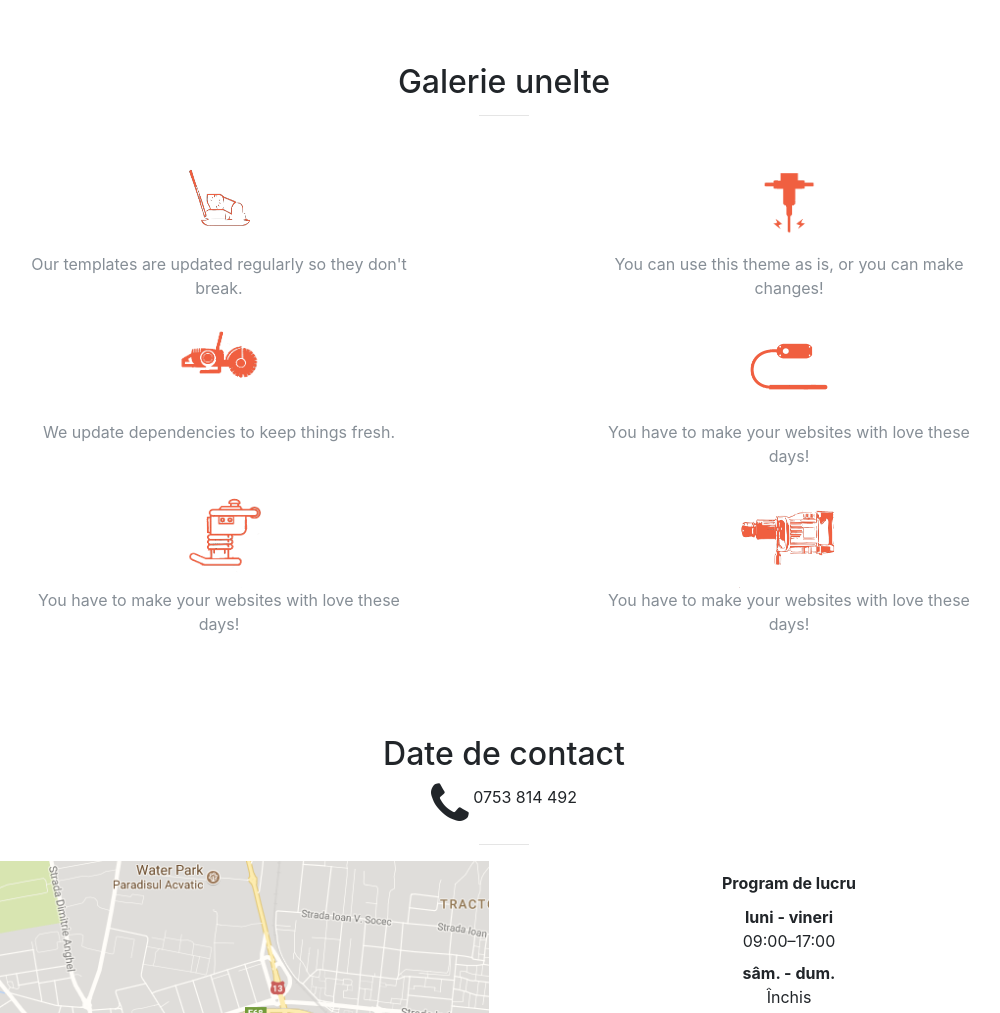
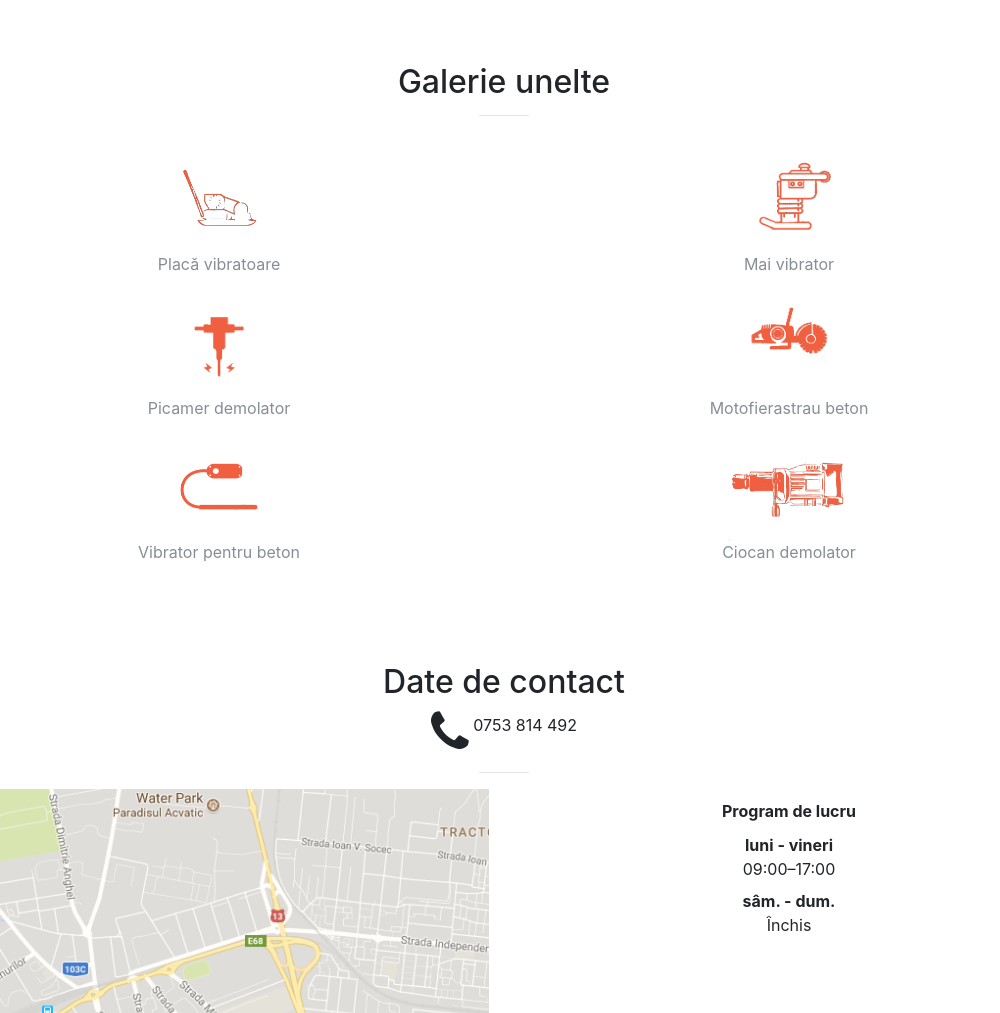
Before and after one commit to vlad2689/magazin-scule, a website with bundled scripts: page index.html in a window 1280 px wide. Shown: the part 900-1913 px from the top of the page, without its empty margins (136-1136 px from the left). Built offline with nearby package versions, Linux system fonts and the light colour scheme.

```diff
--- a/index.html
+++ b/index.html
@@ -119,44 +119,50 @@
         <div class="row">
           <div class="col-lg-6 col-md-6 text-center">
             <div class="service-box">
-              <img src="img/icons/plate-final.png" class="tool-icon" />
+              <img src="img/icons/plate-final.png" class="tool-icon plate" />
               <p class="text-muted">
-                Our templates are updated regularly so they don't break.</p>
+                Placă vibratoare
+              </p>
+            </div>
+          </div>
+          <div class="col-lg-6 col-md-6 text-center">
+            <div class="service-box">
+              <img src="img/icons/rammer-icon-final.png" class="tool-icon" />
+              <p class="text-muted">
+                Mai vibrator
+              </p>
             </div>
           </div>
           <div class="col-lg-6 col-md-6 text-center">
             <div class="service-box">
               <img src="img/icons/jack-final.png" class="tool-icon" />
               <p class="text-muted">
-                You can use this theme as is, or you can make changes!</p>
+                Picamer demolator
+              </p>
             </div>
           </div>
           <div class="col-lg-6 col-md-6 text-center">
             <div class="service-box">
-              <img src="img/icons/saw-icon-final.png" class="tool-icon" />
+              <img src="img/icons/saw-icon-final.png" class="tool-icon saw" />
               <p class="text-muted">
-                We update dependencies to keep things fresh.</p>
+                Motofierastrau beton
+              </p>
             </div>
           </div>
           <div class="col-lg-6 col-md-6 text-center">
             <div class="service-box">
               <img src="img/icons/vibrator-icon-final.png" class="tool-icon" />
               <p class="text-muted">
-                You have to make your websites with love these days!</p>
-            </div>
-          </div>
-          <div class="col-lg-6 col-md-6 text-center">
-            <div class="service-box">
-              <img src="img/icons/rammer-icon-final.png" class="tool-icon" />
-              <p class="text-muted">
-                You have to make your websites with love these days!</p>
+                Vibrator pentru beton
+              </p>
             </div>
           </div>
           <div class="col-lg-6 col-md-6 text-center">
             <div class="service-box">
               <img src="img/icons/hammer-final2.png" class="tool-icon hammer" />
               <p class="text-muted">
-                You have to make your websites with love these days!</p>
+                Ciocan demolator
+              </p>
             </div>
           </div>
         </div>
--- a/scss/_custom.scss
+++ b/scss/_custom.scss
@@ -32,8 +32,13 @@
     height: 100px;
 
     &.hammer {
+      width: 120px;
       height: 80px;
       margin-top: 20px;
     }
+
+    &.plate {
+      width: 120px;
+    }
   }
 }
--- a/scss/_masthead.scss
+++ b/scss/_masthead.scss
@@ -28,7 +28,7 @@
         font-size: 16px;
         font-weight: 300;
         margin-bottom: 50px;
-        color: fade-out(white, .3);
+        color: $gray-lighter;
       }
     }
   }
@@ -50,7 +50,7 @@
           font-size: 50px;
         }
         p {
-          font-size: 18px;
+          font-size: 20px;
           max-width: 80%;
           margin-right: auto;
           margin-left: auto;
```
Also changed, not shown: css/creative.css, css/creative.min.css.
